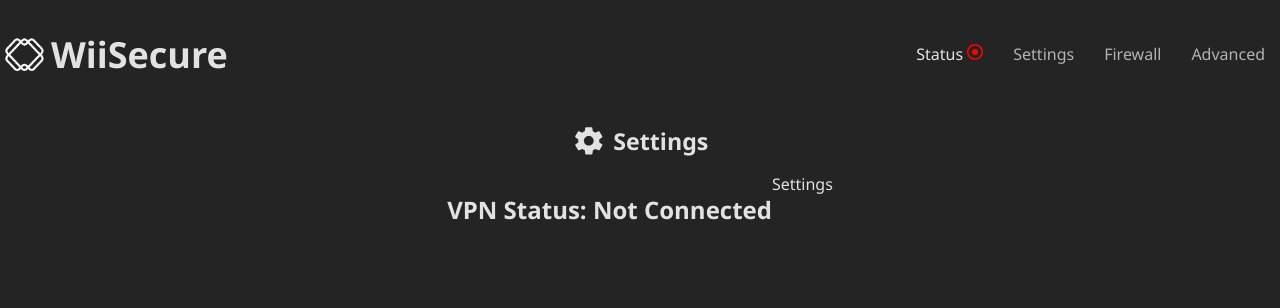
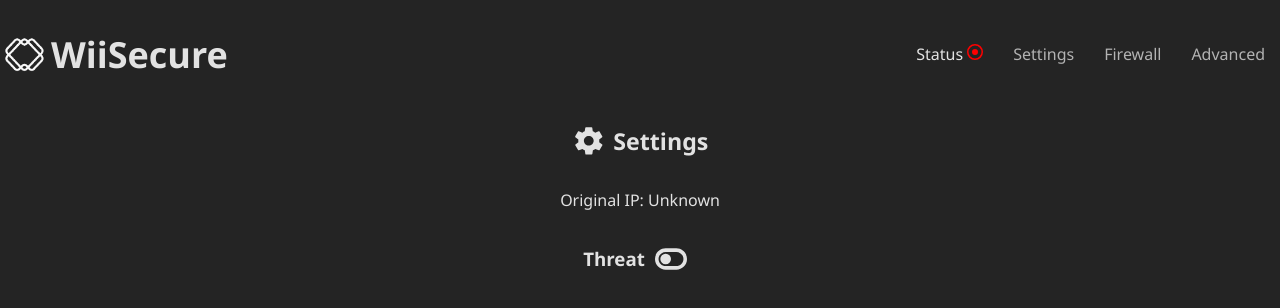
Before and after one commit to Nandhakumar1313/Wii-Secure, a React (Vite) app in the folder desktop-app/: page /settings in a window 1280 px wide. Shown: the top 308 px of the page. Built offline with nearby package versions, Linux system fonts and the light colour scheme; no server answers.

Commit message:
build done temporarily

```diff
--- a/desktop-app/src/App.jsx
+++ b/desktop-app/src/App.jsx
@@ -1,38 +1,32 @@
-import { useState,useEffect,useRef} from 'react'
-
-import './App.css'
-import {BrowserRouter as Router,Route,Routes,useLocation} from 'react-router-dom'
-
-import Welcome from './components/Welcome/Welcome'
-import Navbar from './components/Navbar/Navbar'
-import Login from './components/Login/Login'
-
-import HeaderTitle from './components/Misc/HeaderTitle'
-
-import HomePage from './components/HomePage/HomePage'
-import Settings from './components/Settings/Settings'
-import Firewall from './components/Firewall/Firewall'
-import Advanced from './components/Advanced/Advanced'
-// import isAuthenticated from './utils/auth'
-import axios from "axios"
-
+import { useState, useEffect, useRef } from 'react';
+import './App.css';
+import { BrowserRouter as Router, Route, Routes, useLocation } from 'react-router-dom';
+import Welcome from './components/Welcome/Welcome';
+import Navbar from './components/Navbar/Navbar';
+import Login from './components/Login/Login';
+import HeaderTitle from './components/Misc/HeaderTitle';
+import HomePage from './components/HomePage/HomePage';
+import Settings from './components/Settings/Settings';
+import Firewall from './components/Firewall/Firewall';
+import Advanced from './components/Advanced/Advanced';
+import axios from "axios";
 
 function App() {
-  const originalIpRef = useRef('')
-  const [publicIp,setPublicIp] = useState('')
-  const [vpnConnected,setVPNConnected] = useState(false)
+  const [publicIp, setPublicIp] = useState('');
+  const [vpnConnected, setVPNConnected] = useState(false);
 
-
-  const checkVPNConnectivity = async() =>{
+  const checkVPNConnectivity = async () => {
     try {
       const conn = await axios.get('https://api.ipify.org?format=json');
       const ip = conn.data.ip;
       setPublicIp(ip);
-      if (!originalIpRef.current) {
-        originalIpRef.current = ip;
+
+      // Retrieve original IP from local storage or set it if it does not exist
+      let originalIp = localStorage.getItem('originalIp');
+      if (!originalIp) {
+        originalIp = ip;
+        localStorage.setItem('originalIp', originalIp);
       }
-
-
 
       if (/^13\.235\./.test(ip)) {
         setVPNConnected(true);
@@ -42,91 +36,80 @@ function App() {
     } catch (err) {
       console.log('Error fetching public IP:', err);
     }
-  }
-  console.log(publicIp)
-  console.log(vpnConnected)
-  console.log(`original ip: ${originalIpRef.current}`)
+  };
+
   useEffect(() => {
-
     checkVPNConnectivity();
   }, []);
 
+  // Retrieve original IP from local storage
+  const originalIp = localStorage.getItem('originalIp') || '';
+  console.log(originalIp)
+  console.log(vpnConnected)
+  console.log(publicIp)
   return (
-    <>
-
     <Router>
-
       <Launcher
         setPublicIp={setPublicIp}
         publicIp={publicIp}
         vpnConnected={vpnConnected}
-          checkVPNConnectivity={checkVPNConnectivity}/>
+        checkVPNConnectivity={checkVPNConnectivity}
+        originalIp={originalIp}
+      />
     </Router>
-
-    </>
-  )
+  );
 }
 
-function Launcher({ publicIp, vpnConnected, checkVPNConnectivity,setPublicIp }) {
+function Launcher({ publicIp, vpnConnected, checkVPNConnectivity, setPublicIp, originalIp }) {
   const location = useLocation();
-  const isLaunchPage = location.pathname === '/' || location.pathname === '/login'
+  const isLaunchPage = location.pathname === '/' || location.pathname === '/login';
 
   return (
-    <div className={isLaunchPage?"launch-container":''}>
+    <div className={isLaunchPage ? "launch-container" : ''}>
       <Routes>
-        <Route path="/" element={<Welcome/>} />
-
-        <Route path='/login' element={
-          <Login/>
-        }/>
-
+        <Route path="/" element={<Welcome />} />
+        <Route path='/login' element={<Login />} />
         <Route path='/home' element={
           <>
             <Navbar vpnConnected={vpnConnected} />
-        <HeaderTitle title="Connection"/>
+            <HeaderTitle title="Connection" />
             <HomePage
               setPublicIp={setPublicIp}
               publicIp={publicIp}
               vpnConnected={vpnConnected}
-        checkVPNConnectivity={checkVPNConnectivity} />
+              checkVPNConnectivity={checkVPNConnectivity}
+            />
           </>
-
-        }/>
-
-        <Route path='/settings' element ={
+        } />
+        <Route path='/settings' element={
           <>
             <Navbar vpnConnected={vpnConnected} />
-          <HeaderTitle title="Settings"/>
+            <HeaderTitle title="Settings" />
             <Settings
               vpnConnected={vpnConnected}
               publicIp={publicIp}
-          checkVPNConnectivity={checkVPNConnectivity} />
-
+              checkVPNConnectivity={checkVPNConnectivity}
+              originalIp={originalIp}
+            />
           </>
-        }/>
-
-      <Route path='/firewall' element ={
+        } />
+        <Route path='/firewall' element={
           <>
             <Navbar vpnConnected={vpnConnected} />
             <HeaderTitle title="Firewall" />
-          <Firewall/>
-
+            <Firewall />
           </>
-        }/>
-
-    <Route path='/advanced' element ={
+        } />
+        <Route path='/advanced' element={
           <>
             <Navbar vpnConnected={vpnConnected} />
-          <HeaderTitle title="Advanced"/>
-          <Advanced/>
-
+            <HeaderTitle title="Advanced" />
+            <Advanced />
           </>
-        }/>
+        } />
       </Routes>
     </div>
-  )
+  );
 }
 
-
-
-export default App
+export default App;
--- /dev/null
+++ b/desktop-app/src/components/Settings/Settings.css
@@ -0,0 +1,16 @@
+.settings-container {
+    display: flex;
+    flex-direction: column;
+    align-items: center;
+    justify-content: center;
+}
+
+.toggle-btn {
+    display: flex;
+    justify-content: space-between;
+    align-items: center;
+}
+
+.toggle-btn>* {
+    margin-right: 10px;
+}
--- a/desktop-app/src/components/Settings/Settings.jsx
+++ b/desktop-app/src/components/Settings/Settings.jsx
@@ -1,13 +1,19 @@
 import React, { useEffect, useState } from 'react';
 import axios from 'axios';
 
-function Settings({ vpnConnected, checkVPNConnectivity }) {
+import { FaCheckCircle, FaExclamationTriangle } from 'react-icons/fa';
+import { FaToggleOff, FaToggleOn } from "react-icons/fa6";
+import './Settings.css'
+
+function Settings({ vpnConnected, checkVPNConnectivity, originalIp }) {
   const [loading, setLoading] = useState(true);
+  const [serverResponse, setServerResponse] = useState('');
+  const [toggle, setToggle] = useState(false);
 
   useEffect(() => {
     const checkVPN = async () => {
       try {
-        await checkVPNConnectivity();
+        await checkVPNConnectivity(); // Check if the VPN is connected
       } catch (error) {
         console.error('Error checking VPN connectivity:', error);
       } finally {
@@ -18,14 +24,71 @@ function Settings({ vpnConnected, checkVPNConnectivity }) {
     checkVPN();
   }, [checkVPNConnectivity]);
 
+  useEffect(() => {
+    let intervalId;
+
+    const fetchServerData = async () => {
+      try {
+        const conn = await axios.get('http://localhost:5000');
+        console.log('Server response:', conn.data);
+        setServerResponse(conn.data);
+      } catch (err) {
+        console.error('Error fetching server data:', err);
+      }
+    };
+
+    if (toggle) {
+      // Start fetching data every 5 seconds when toggle is true
+      intervalId = setInterval(fetchServerData, 5000);
+      fetchServerData(); // Fetch immediately after toggling
+    } else {
+      // Clear interval when toggle is false
+      clearInterval(intervalId);
+    }
+
+    // Cleanup interval on component unmount or toggle change
+    return () => clearInterval(intervalId);
+  }, [toggle]);
+
   if (loading) {
     return <div className="content-container">Loading...</div>;
   }
 
+  function handleToggle() {
+    setToggle(prev => !prev); // Toggle the button state
+  }
+
   return (
     <div className="content-container">
-      <h2>VPN Status: {vpnConnected ? 'Connected' : 'Not Connected'}</h2>
-      <div className="container-title">Settings</div>
+      <div className="settings-container">
+        <div className="vpn-status">
+          <p>Original IP: {originalIp || 'Unknown'}</p>
+        </div>
+
+        <div className="threat-checker-container">
+          <div className="toggle-btn" onClick={handleToggle}>
+            <h3>Threat </h3>
+            {toggle ? <FaToggleOn size="2rem" /> : <FaToggleOff size="2rem" />}
+          </div>
+
+          {/* Display the server response if the toggle is on */}
+          {toggle && serverResponse && (
+            <div className="server-response">
+              {serverResponse.threat ? (
+                <div>
+                  <FaExclamationTriangle color="red" size="1.5rem" />
+                  <p>Threat Detected: {serverResponse.details}</p>
+                </div>
+              ) : (
+                <div>
+                  <FaCheckCircle color="green" size="1.5rem" />
+                  <p>No Threats Detected</p>
+                </div>
+              )}
+            </div>
+          )}
+        </div>
+      </div>
     </div>
   );
 }
```
Also changed, not shown: desktop-app/src/components/Settings/Threat.jsx (added, +9 -0 lines), desktop-app/src/main/main.cjs (+7 -1 lines). Lines whose indentation alone changed are shown as unchanged.
